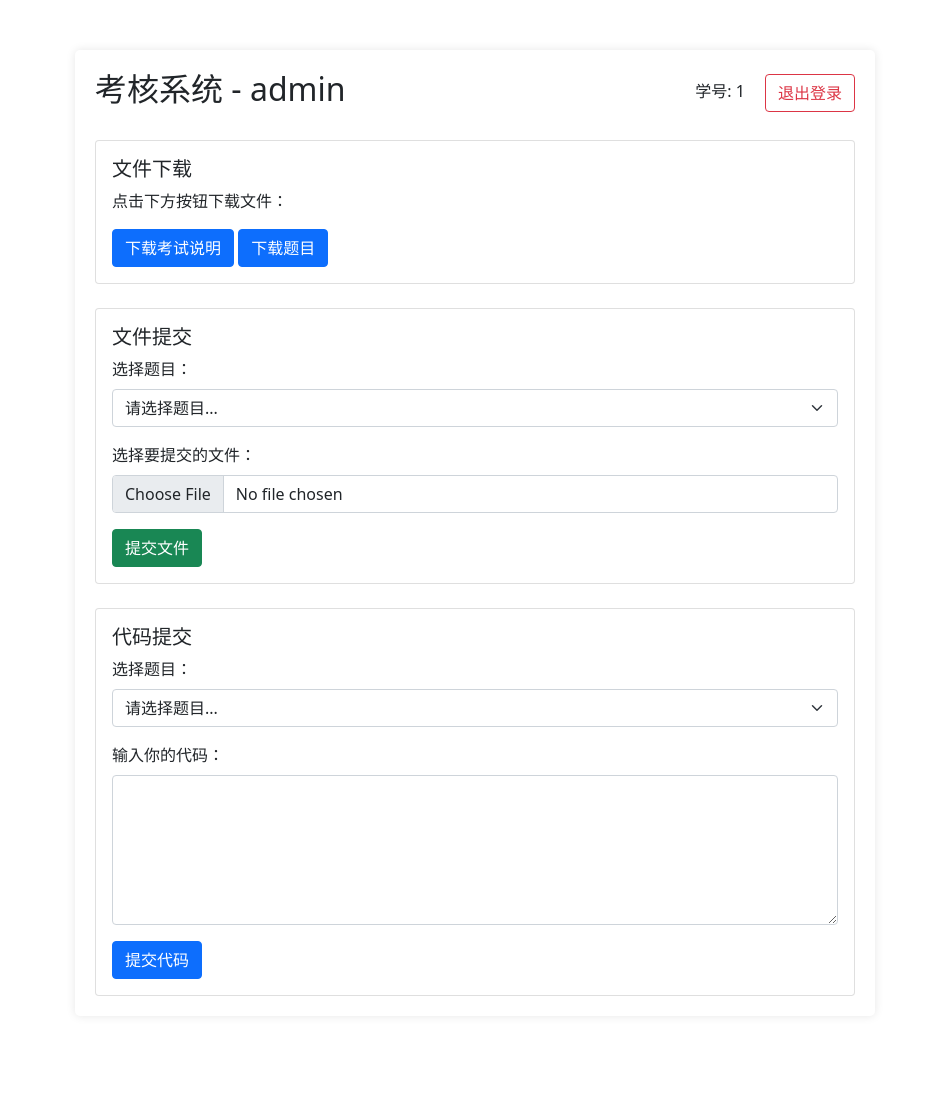
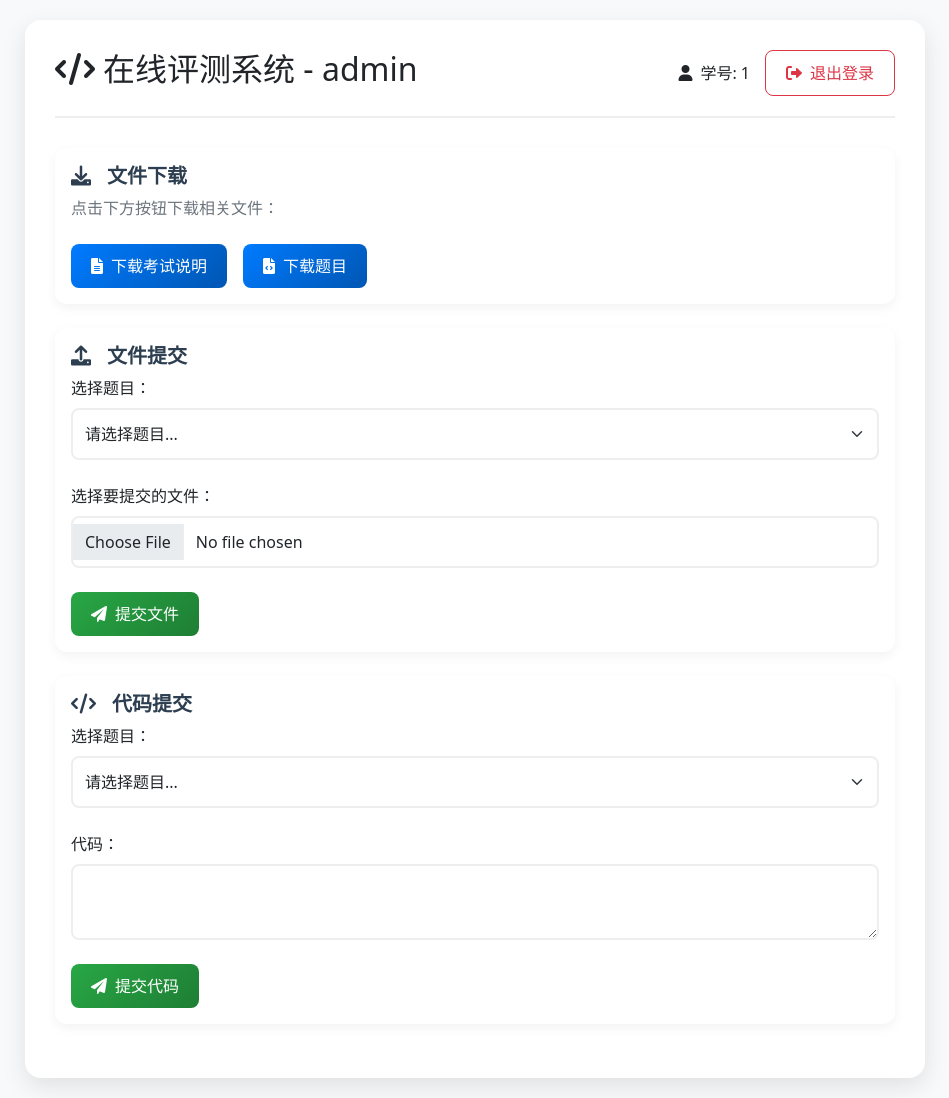
Before and after one commit to null0NULL123/fastapi-oj, a FastAPI app: page /home in a window 1280 px wide. Shown: the whole page, without its empty margins (165-1114 px from the left). Before the commit the page ends 996 px from the top, so only its background shows below. Run offline with FastAPI, Linux system fonts and the light colour scheme; the visitor is signed in with stand-in values (Sample User, id 1); parts of the project's set-up code (start-up, migrations or seed data) failed here and were passed over.

Commit message:
frontend style

```diff
--- a/templates/home.html
+++ b/templates/home.html
@@ -1,50 +1,130 @@
 <!DOCTYPE html>
 <html>
-
 <head>
-    <title>考核系统</title>
+    <title>在线评测系统</title>
     <link href="https://cdn.jsdelivr.net/npm/bootstrap@5.1.3/dist/css/bootstrap.min.css" rel="stylesheet">
+    <link href="https://cdnjs.cloudflare.com/ajax/libs/font-awesome/6.0.0/css/all.min.css" rel="stylesheet">
     <style>
+        body {
+            background: #f8f9fa;
+            min-height: 100vh;
+            padding: 20px 0;
+        }
         .home-container {
-            max-width: 800px;
-            margin: 50px auto;
-            padding: 20px;
-            box-shadow: 0 0 10px rgba(0, 0, 0, 0.1);
-            border-radius: 5px;
+            max-width: 900px;
+            margin: 0 auto;
+            background: white;
+            box-shadow: 0 8px 24px rgba(0,0,0,0.1);
+            border-radius: 16px;
+            padding: 30px;
+            animation: slideIn 0.5s ease-out;
         }
-
+        @keyframes slideIn {
+            from { opacity: 0; transform: translateY(20px); }
+            to { opacity: 1; transform: translateY(0); }
+        }
+        .card {
+            border: none;
+            border-radius: 12px;
+            box-shadow: 0 4px 12px rgba(0,0,0,0.05);
+            margin-bottom: 24px;
+            transition: transform 0.3s ease;
+        }
+        .card:hover {
+            transform: translateY(-5px);
+        }
+        .card-title {
+            color: #2c3e50;
+            font-weight: 600;
+            display: flex;
+            align-items: center;
+            gap: 8px;
+        }
+        .btn {
+            padding: 10px 20px;
+            border-radius: 8px;
+            font-weight: 500;
+            transition: all 0.3s ease;
+        }
+        .btn-primary {
+            background: linear-gradient(135deg, #007bff 0%, #0056b3 100%);
+            border: none;
+        }
+        .btn-success {
+            background: linear-gradient(135deg, #28a745 0%, #1e7e34 100%);
+            border: none;
+        }
+        .btn:hover {
+            transform: translateY(-2px);
+            box-shadow: 0 4px 12px rgba(0,0,0,0.15);
+        }
+        .header {
+            display: flex;
+            justify-content: space-between;
+            align-items: center;
+            margin-bottom: 30px;
+            padding-bottom: 20px;
+            border-bottom: 2px solid #eee;
+        }
+        .user-info {
+            display: flex;
+            align-items: center;
+            gap: 15px;
+        }
+        .form-control, .form-select {
+            border: 2px solid #eee;
+            padding: 12px;
+            border-radius: 8px;
+            transition: all 0.3s ease;
+        }
+        .form-control:focus, .form-select:focus {
+            border-color: #007bff;
+            box-shadow: 0 0 0 0.2rem rgba(0,123,255,0.15);
+        }
         .answer-input {
-            height: 150px;
+            min-height: 200px;
+            font-family: 'Courier New', monospace;
             resize: vertical;
+        }
+        .alert {
+            border-radius: 8px;
+            margin-top: 20px;
         }
     </style>
 </head>
-
 <body>
     <div class="container">
         <div class="home-container">
-            <div class="d-flex justify-content-between align-items-center mb-4">
-                <h2>考核系统 - {{ role }}</h2>
-                <div>
-                    <span class="me-3">学号: {{ id }}</span>
-                    <a href="/logout" class="btn btn-outline-danger">退出登录</a>
+            <div class="header">
+                <h2><i class="fas fa-code me-2"></i>在线评测系统 - {{ role }}</h2>
+                <div class="user-info">
+                    <span><i class="fas fa-user me-2"></i>学号: {{ id }}</span>
+                    <a href="/logout" class="btn btn-outline-danger">
+                        <i class="fas fa-sign-out-alt me-2"></i>退出登录
+                    </a>
                 </div>
             </div>
 
-            <div class="card mb-4">
+            <div class="card">
                 <div class="card-body">
-                    <h5 class="card-title">文件下载</h5>
-                    <p class="card-text">点击下方按钮下载文件：</p>
-                    <a href="/download/instruction" class="btn btn-primary">下载考试说明</a>
-                    <a href="/download/{{ role }}" class="btn btn-primary">下载题目</a>
+                    <h5 class="card-title"><i class="fas fa-download me-2"></i>文件下载</h5>
+                    <p class="card-text text-muted mb-4">点击下方按钮下载相关文件：</p>
+                    <div class="d-flex gap-3">
+                        <a href="/download/instruction" class="btn btn-primary">
+                            <i class="fas fa-file-alt me-2"></i>下载考试说明
+                        </a>
+                        <a href="/download/{{ role }}" class="btn btn-primary">
+                            <i class="fas fa-file-code me-2"></i>下载题目
+                        </a>
+                    </div>
                 </div>
             </div>
 
-            <div class="card mb-4">
+            <div class="card">
                 <div class="card-body">
-                    <h5 class="card-title">文件提交</h5>
+                    <h5 class="card-title"><i class="fas fa-upload me-2"></i>文件提交</h5>
                     <form action="/upload-file" method="post" enctype="multipart/form-data">
-                        <div class="mb-3">
+                        <div class="mb-4">
                             <label for="question" class="form-label">选择题目：</label>
                             <select class="form-select" id="question" name="question" required>
                                 <option value="">请选择题目...</option>
@@ -60,20 +140,22 @@
                                 {% endif %}
                             </select>
                         </div>
-                        <div class="mb-3">
+                        <div class="mb-4">
                             <label for="file" class="form-label">选择要提交的文件：</label>
                             <input type="file" class="form-control" id="file" name="file" required>
                         </div>
-                        <button type="submit" class="btn btn-success">提交文件</button>
+                        <button type="submit" class="btn btn-success">
+                            <i class="fas fa-paper-plane me-2"></i>提交文件
+                        </button>
                     </form>
                 </div>
             </div>
 
             <div class="card">
                 <div class="card-body">
-                    <h5 class="card-title">代码提交</h5>
+                    <h5 class="card-title"><i class="fas fa-code me-2"></i>代码提交</h5>
                     <form action="/upload-code" method="post">
-                        <div class="mb-3">
+                        <div class="mb-4">
                             <label for="code_question" class="form-label">选择题目：</label>
                             <select class="form-select" id="code_question" name="question" required>
                                 <option value="">请选择题目...</option>
@@ -86,6 +168,8 @@
                                 <option value="F">题目F</option>
                                 <option value="G">题目G</option>
                                 <option value="H">题目H</option>
+                                <option value="I">题目I</option>
+                                <option value="J">题目J</option>
                                 {% elif role == "C" %}
                                 <option value="A">题目A</option>
                                 <option value="B">题目B</option>
@@ -101,22 +185,25 @@
                                 {% endif %}
                             </select>
                         </div>
-                        <div class="mb-3">
-                            <label for="code" class="form-label">输入你的代码：</label>
+                        <div class="mb-4">
+                            <label for="code" class="form-label">代码：</label>
                             <textarea class="form-control answer-input" id="code" name="code" required></textarea>
                         </div>
-                        <button type="submit" class="btn btn-primary">提交代码</button>
+                        <button type="submit" class="btn btn-success">
+                            <i class="fas fa-paper-plane me-2"></i>提交代码
+                        </button>
                     </form>
                 </div>
             </div>
 
             {% if message %}
-            <div class="alert alert-{{ message_type }} mt-3" role="alert">
-                {{ message }}
+            <div class="alert alert-{{ message_type }}" role="alert">
+                <i class="fas fa-info-circle me-2"></i>{{ message }}
             </div>
             {% endif %}
         </div>
     </div>
+
+    <script src="https://cdn.jsdelivr.net/npm/bootstrap@5.1.3/dist/js/bootstrap.bundle.min.js"></script>
 </body>
-
 </html>
```
Also changed, not shown: templates/login.html (+80 -14 lines).
